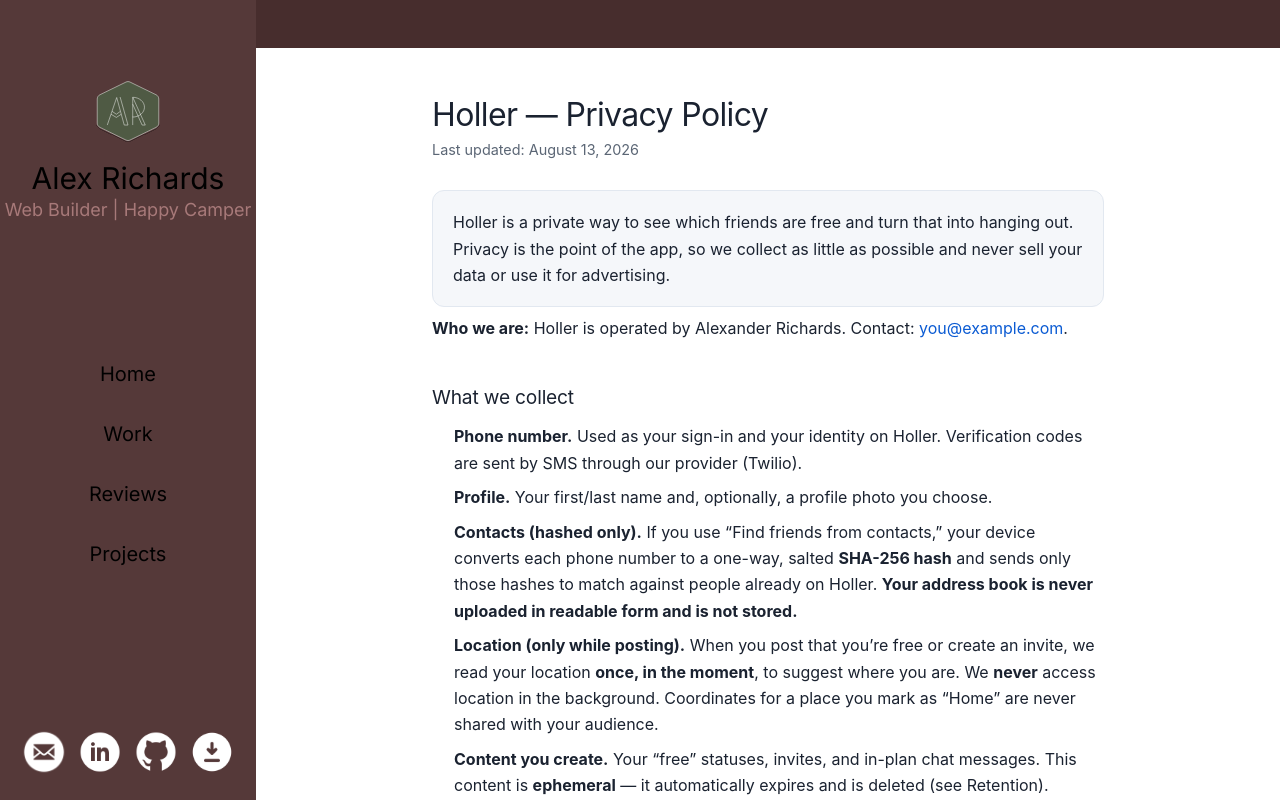
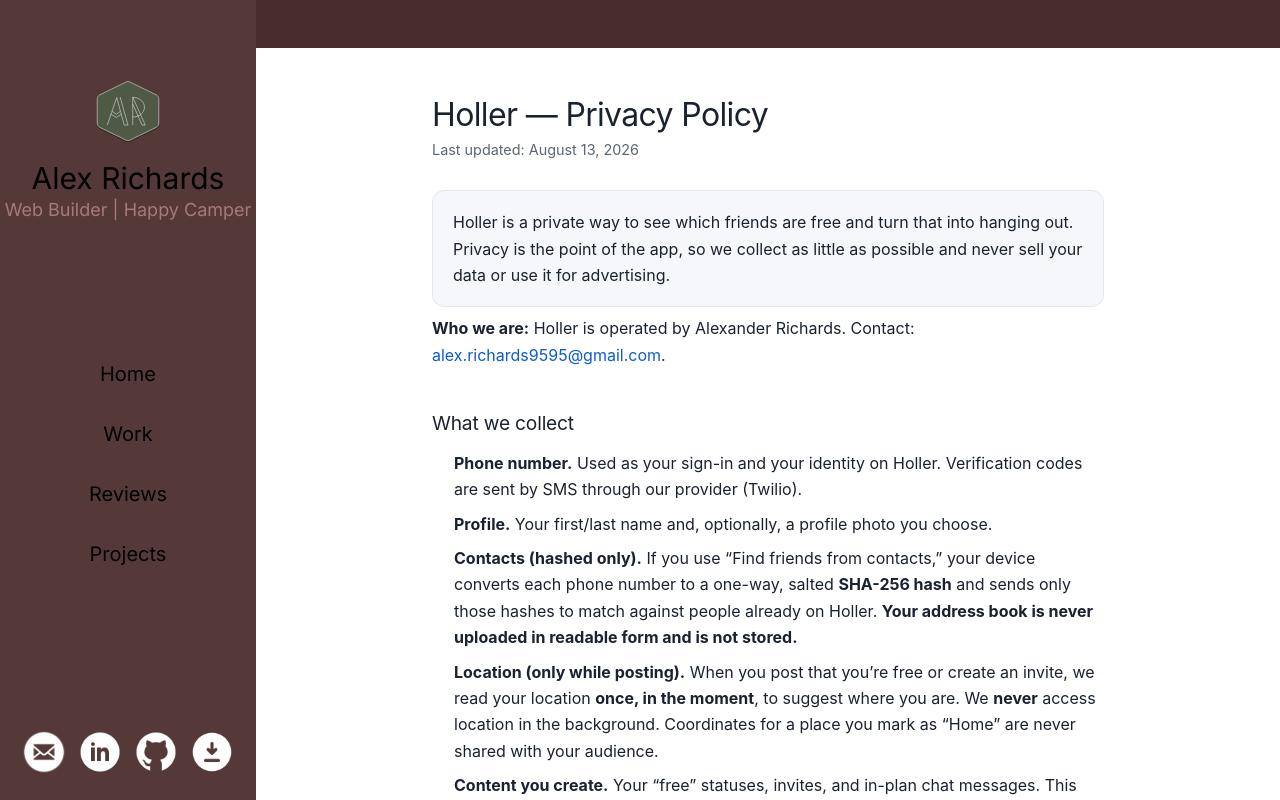
Before and after one commit to AlexRichards9595/portfolio, a Next.js app: page /holler/privacy in a window 1280 px wide. Built offline with nearby package versions, Linux system fonts and the light colour scheme.

Commit message:
Update page.tsx

```diff
--- a/src/app/holler/privacy/page.tsx
+++ b/src/app/holler/privacy/page.tsx
@@ -5,7 +5,7 @@
   description: "Privacy policy for the Holler app.",
 };
 
-const SUPPORT_EMAIL = "you@example.com"; // <-- set your public contact email
+const SUPPORT_EMAIL = "alex.richards9595@gmail.com"; // <-- set your public contact email
 const LAST_UPDATED = "August 13, 2026";
 
 export default function HollerPrivacyPage() {
```
